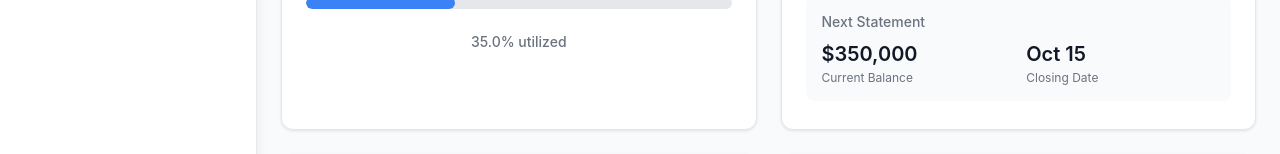
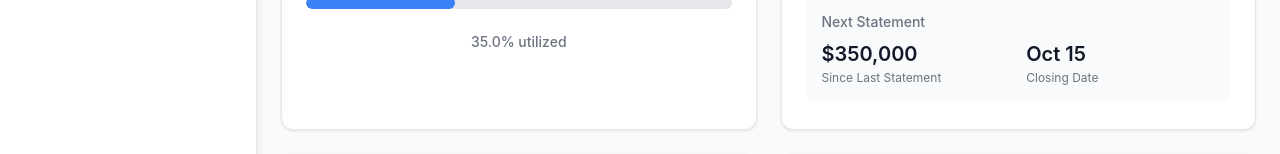
Before and after one commit to jiwon-park-day/dualflow-treasury, a React (Create React App) app in the folder frontend/: page /credit-card in a window 1280 px wide. Shown: the part 305-459 px from the top of the page. Built offline with nearby package versions, Linux system fonts and the light colour scheme.

Commit message:
Improve statement balance label clarity

```diff
--- a/frontend/src/components/credit-card/CreditCardPage.tsx
+++ b/frontend/src/components/credit-card/CreditCardPage.tsx
@@ -89,7 +89,7 @@ function CreditCardPage() {
               <div className="statement-details">
                 <div className="statement-item">
                   <div className="statement-value">{formatCurrency(currentBalance)}</div>
-                  <div className="statement-label">Current Balance</div>
+                  <div className="statement-label">Since Last Statement</div>
                 </div>
                 <div className="statement-item">
                   <div className="statement-value">Oct 15</div>
```
